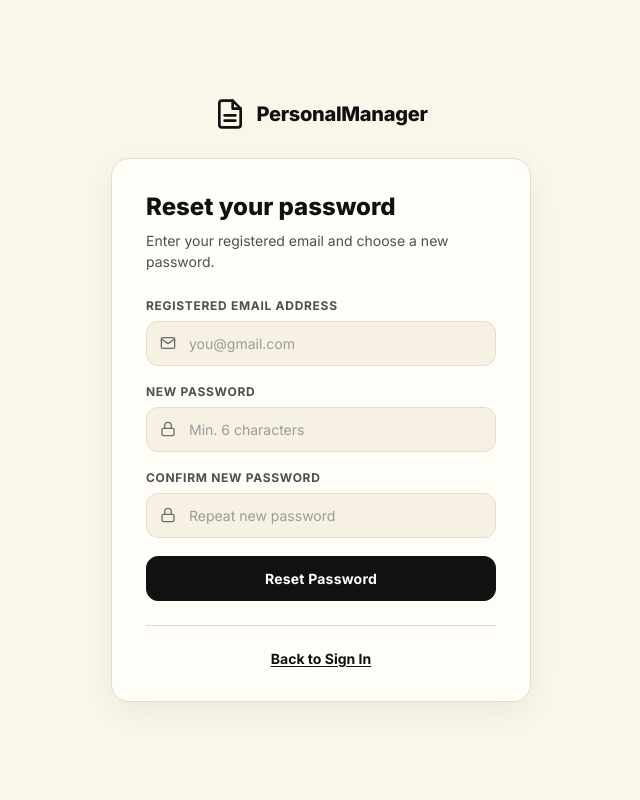
After one commit to RajKale07/personal-manager, a Flask app: page /forgot-password in a window 1280 px wide. The commit adds this page. Shown: the whole page, without its empty margins (319-959 px from the left). Run offline with Flask 3, Linux system fonts and the light colour scheme.

Commit message:
Add forgot password / reset password feature

```diff
--- a/app.py
+++ b/app.py
@@ -343,6 +343,42 @@ def admin():
     return render_template("admin.html", users=users, documents=documents)
 
 
+@app.route("/forgot-password", methods=["GET", "POST"])
+def forgot_password():
+    if request.method == "POST":
+        email = request.form["email"].strip()
+        new_password = request.form["new_password"]
+        confirm_password = request.form["confirm_password"]
+
+        if new_password != confirm_password:
+            flash("Passwords do not match.", "err")
+            return render_template("forgot_password.html")
+
+        if len(new_password) < 6:
+            flash("Password must be at least 6 characters.", "err")
+            return render_template("forgot_password.html")
+
+        conn = get_db()
+        cursor = conn.cursor()
+        cursor.execute("SELECT user_id FROM users WHERE email = %s", (email,))
+        user = cursor.fetchone()
+
+        if not user:
+            cursor.close()
+            conn.close()
+            flash("No account found with that email address.", "err")
+            return render_template("forgot_password.html")
+
+        cursor.execute("UPDATE users SET password = %s WHERE email = %s", (new_password, email))
+        conn.commit()
+        cursor.close()
+        conn.close()
+        flash("Password reset successfully! You can now sign in.", "success")
+        return redirect(url_for("login"))
+
+    return render_template("forgot_password.html")
+
+
 @app.route("/logout")
 def logout():
     session.clear()
--- /dev/null
+++ b/templates/forgot_password.html
@@ -0,0 +1,277 @@
+<!DOCTYPE html>
+<html lang="en">
+<head>
+  <meta charset="UTF-8">
+  <meta name="viewport" content="width=device-width, initial-scale=1.0">
+  <title>Reset Password — Personal Manager</title>
+  <style>
+    @import url('https://fonts.googleapis.com/css2?family=Inter:wght@400;500;600;700;800&display=swap');
+
+    :root {
+      --bg: #fbf6ea;
+      --surface: #fffdf7;
+      --surface-2: #f7f1e4;
+      --border: #e4dccd;
+      --border-strong: #d6ccbb;
+      --text: #111111;
+      --muted: #4f4f4f;
+      --muted-2: #6d6d6d;
+      --shadow: 0 10px 30px rgba(17, 17, 17, 0.06);
+      --error: #b91c1c;
+      --success: #0f7a3a;
+    }
+
+    * { box-sizing: border-box; margin: 0; padding: 0; }
+
+    body {
+      font-family: 'Inter', sans-serif;
+      background: var(--bg);
+      color: var(--text);
+      min-height: 100vh;
+      display: flex;
+      justify-content: center;
+      align-items: center;
+      padding: 24px;
+    }
+
+    a { color: inherit; text-decoration: none; }
+
+    .wrapper { width: 100%; max-width: 420px; }
+
+    .brand {
+      display: flex;
+      align-items: center;
+      gap: 10px;
+      margin-bottom: 28px;
+      justify-content: center;
+    }
+    .brand svg { width: 32px; height: 32px; color: var(--text); flex-shrink: 0; }
+    .brand-name { font-size: 20px; font-weight: 800; letter-spacing: -0.3px; color: var(--text); }
+
+    .card {
+      background: var(--surface);
+      border: 1px solid var(--border);
+      border-radius: 18px;
+      padding: 34px;
+      box-shadow: var(--shadow);
+    }
+
+    .card-title { font-size: 24px; font-weight: 800; color: var(--text); margin-bottom: 8px; line-height: 1.2; }
+    .card-sub { font-size: 14px; color: var(--muted); margin-bottom: 26px; line-height: 1.5; }
+
+    label {
+      display: block;
+      font-size: 12px;
+      font-weight: 700;
+      color: var(--muted);
+      margin-bottom: 8px;
+      text-transform: uppercase;
+      letter-spacing: 0.7px;
+    }
+
+    .input-wrap { position: relative; margin-bottom: 18px; }
+    .input-wrap svg {
+      position: absolute;
+      left: 14px;
+      top: 50%;
+      transform: translateY(-50%);
+      width: 16px;
+      height: 16px;
+      color: var(--muted-2);
+      pointer-events: none;
+    }
+
+    input {
+      width: 100%;
+      padding: 13px 14px 13px 42px;
+      background: var(--surface-2);
+      border: 1px solid var(--border);
+      border-radius: 12px;
+      font-size: 14px;
+      color: var(--text);
+      font-family: 'Inter', sans-serif;
+      outline: none;
+      transition: border-color 0.2s ease, box-shadow 0.2s ease, background 0.2s ease;
+    }
+    input::placeholder { color: #9b9b9b; }
+    input:focus {
+      border-color: var(--border-strong);
+      box-shadow: 0 0 0 3px rgba(17, 17, 17, 0.08);
+      background: #fffaf0;
+    }
+    input.error { border-color: #e0a0a0; }
+
+    .err-msg {
+      font-size: 12px;
+      color: var(--error);
+      margin-top: -10px;
+      margin-bottom: 16px;
+      display: none;
+      line-height: 1.4;
+    }
+
+    .hint {
+      font-size: 12px;
+      color: #7c7c7c;
+      margin-top: -10px;
+      margin-bottom: 16px;
+      line-height: 1.4;
+    }
+
+    .btn {
+      width: 100%;
+      padding: 13px 14px;
+      background: var(--text);
+      color: #ffffff;
+      border: 1px solid var(--text);
+      border-radius: 12px;
+      font-size: 14px;
+      font-weight: 700;
+      cursor: pointer;
+      font-family: 'Inter', sans-serif;
+      letter-spacing: 0.2px;
+      transition: transform 0.15s ease, opacity 0.2s ease;
+    }
+    .btn:hover { opacity: 0.92; }
+    .btn:active { transform: translateY(1px); }
+
+    .flash {
+      display: flex;
+      align-items: flex-start;
+      gap: 8px;
+      padding: 12px 14px;
+      border-radius: 12px;
+      margin-bottom: 20px;
+      font-size: 13px;
+      line-height: 1.4;
+      border: 1px solid #dedede;
+      background: #f7f7f7;
+      color: var(--text);
+    }
+    .flash.success { background: #f0fdf4; border-color: #bbf7d0; color: var(--success); }
+    .flash.err     { background: #fef2f2; border-color: #fecaca; color: var(--error); }
+    .flash svg { width: 16px; height: 16px; flex-shrink: 0; margin-top: 1px; }
+
+    .divider { height: 1px; background: var(--border); margin: 24px 0; }
+
+    .footer-link { text-align: center; font-size: 14px; color: var(--muted); }
+    .footer-link a { color: var(--text); font-weight: 700; text-decoration: underline; text-underline-offset: 2px; }
+
+    @media (max-width: 480px) {
+      .card { padding: 26px 20px; }
+      .card-title { font-size: 22px; }
+    }
+  </style>
+</head>
+<body>
+  <div class="wrapper">
+    <div class="brand">
+      <svg viewBox="0 0 24 24" fill="none" stroke="currentColor" stroke-width="2" stroke-linecap="round" stroke-linejoin="round" aria-hidden="true">
+        <path d="M14 2H6a2 2 0 0 0-2 2v16a2 2 0 0 0 2 2h12a2 2 0 0 0 2-2V8z"/>
+        <polyline points="14 2 14 8 20 8"/>
+        <line x1="16" y1="13" x2="8" y2="13"/>
+        <line x1="16" y1="17" x2="8" y2="17"/>
+      </svg>
+      <div class="brand-name">PersonalManager</div>
+    </div>
+
+    <div class="card">
+      <div class="card-title">Reset your password</div>
+      <div class="card-sub">Enter your registered email and choose a new password.</div>
+
+      {% with messages = get_flashed_messages(with_categories=true) %}
+        {% if messages %}
+          {% for category, message in messages %}
+          <div class="flash {{ category }}">
+            <svg viewBox="0 0 24 24" fill="none" stroke="currentColor" stroke-width="2" stroke-linecap="round" stroke-linejoin="round" aria-hidden="true">
+              <circle cx="12" cy="12" r="10"/><line x1="12" y1="8" x2="12" y2="12"/><line x1="12" y1="16" x2="12.01" y2="16"/>
+            </svg>
+            <span>{{ message }}</span>
+          </div>
+          {% endfor %}
+        {% endif %}
+      {% endwith %}
+
+      <form method="POST" id="resetForm">
+        <label for="email">Registered email address</label>
+        <div class="input-wrap">
+          <svg viewBox="0 0 24 24" fill="none" stroke="currentColor" stroke-width="2" stroke-linecap="round" stroke-linejoin="round" aria-hidden="true">
+            <path d="M4 4h16c1.1 0 2 .9 2 2v12c0 1.1-.9 2-2 2H4c-1.1 0-2-.9-2-2V6c0-1.1.9-2 2-2z"/>
+            <polyline points="22,6 12,13 2,6"/>
+          </svg>
+          <input type="email" name="email" id="email" placeholder="you@gmail.com" autocomplete="email" required>
+        </div>
+        <div class="err-msg" id="emailErr">Please enter a valid email address.</div>
+
+        <label for="new_password">New password</label>
+        <div class="input-wrap">
+          <svg viewBox="0 0 24 24" fill="none" stroke="currentColor" stroke-width="2" stroke-linecap="round" stroke-linejoin="round" aria-hidden="true">
+            <rect x="3" y="11" width="18" height="11" rx="2" ry="2"/>
+            <path d="M7 11V7a5 5 0 0 1 10 0v4"/>
+          </svg>
+          <input type="password" name="new_password" id="new_password" placeholder="Min. 6 characters" autocomplete="new-password" required minlength="6">
+        </div>
+        <div class="err-msg" id="passErr">Password must be at least 6 characters.</div>
+
+        <label for="confirm_password">Confirm new password</label>
+        <div class="input-wrap">
+          <svg viewBox="0 0 24 24" fill="none" stroke="currentColor" stroke-width="2" stroke-linecap="round" stroke-linejoin="round" aria-hidden="true">
+            <rect x="3" y="11" width="18" height="11" rx="2" ry="2"/>
+            <path d="M7 11V7a5 5 0 0 1 10 0v4"/>
+          </svg>
+          <input type="password" name="confirm_password" id="confirm_password" placeholder="Repeat new password" autocomplete="new-password" required>
+        </div>
+        <div class="err-msg" id="confirmErr">Passwords do not match.</div>
+
+        <button class="btn" type="submit">Reset Password</button>
+      </form>
+
+      <div class="divider"></div>
+      <div class="footer-link"><a href="/">Back to Sign In</a></div>
+    </div>
+  </div>
+
+  <script>
+    const form = document.getElementById('resetForm');
+    const emailInput = document.getElementById('email');
+    const passInput = document.getElementById('new_password');
+    const confirmInput = document.getElementById('confirm_password');
+    const emailErr = document.getElementById('emailErr');
+    const passErr = document.getElementById('passErr');
+    const confirmErr = document.getElementById('confirmErr');
+    const emailRegex = /^[^\s@]+@[^\s@]+\.[^\s@]+$/;
+
+    emailInput.addEventListener('blur', () => {
+      const bad = !emailRegex.test(emailInput.value);
+      emailInput.classList.toggle('error', bad);
+      emailErr.style.display = bad ? 'block' : 'none';
+    });
+
+    passInput.addEventListener('blur', () => {
+      const bad = passInput.value.length < 6;
+      passInput.classList.toggle('error', bad);
+      passErr.style.display = bad ? 'block' : 'none';
+    });
+
+    confirmInput.addEventListener('blur', () => {
+      const bad = confirmInput.value !== passInput.value;
+      confirmInput.classList.toggle('error', bad);
+      confirmErr.style.display = bad ? 'block' : 'none';
+    });
+
+    form.addEventListener('submit', (e) => {
+      let valid = true;
+      if (!emailRegex.test(emailInput.value)) {
+        emailInput.classList.add('error'); emailErr.style.display = 'block'; valid = false;
+      }
+      if (passInput.value.length < 6) {
+        passInput.classList.add('error'); passErr.style.display = 'block'; valid = false;
+      }
+      if (confirmInput.value !== passInput.value) {
+        confirmInput.classList.add('error'); confirmErr.style.display = 'block'; valid = false;
+      }
+      if (!valid) e.preventDefault();
+    });
+  </script>
+</body>
+</html>
--- a/templates/login.html
+++ b/templates/login.html
@@ -268,6 +268,10 @@
         <button class="btn" type="submit">Sign In</button>
       </form>
 
+      <div style="text-align:center; margin-top: 14px;">
+        <a href="/forgot-password" style="font-size:13px; color: var(--muted); text-decoration: underline; text-underline-offset: 2px;">Forgot password?</a>
+      </div>
+
       <div class="divider"></div>
 
       <div class="footer-link">
```
